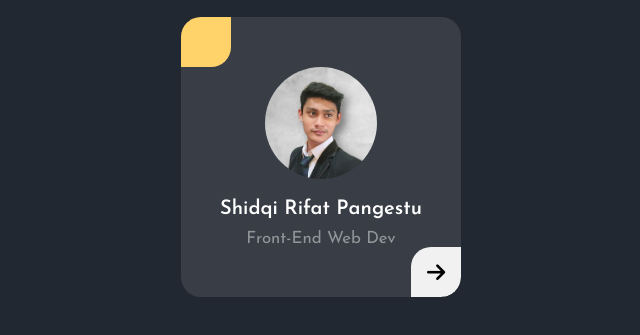
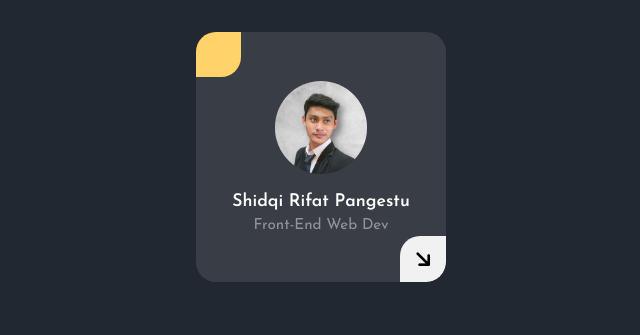
Before and after one commit to shidqirifat/profile-card, a plain HTML site: page index.html in a window 1280 px wide. Shown: the part 243-578 px from the top of the page, without its empty margins (319-959 px from the left). Drawn offline with Linux system fonts and the light colour scheme.

Commit message:
fix arrow and add icon email

```diff
--- a/index.html
+++ b/index.html
@@ -13,7 +13,9 @@
         <img class="profile-img" src="./img-profile.png" />
         <p class="profile-name">Shidqi Rifat Pangestu</p>
         <p class="profile-title">Front-End Web Dev</p>
-        <i class="fas fa-arrow-right arrow"></i>
+        <div class="arrow">
+          <i class="fas fa-arrow-right"></i>
+        </div>
       </div>
       <div class="skills-container">
         <p class="skill-title">Skills</p>
@@ -34,6 +36,9 @@
           <a target="_blank" href="https://www.instagram.com/shidqirifat19/"
             ><i class="fab fa-instagram"></i
           ></a>
+          <a href="mailto: rifatpangestu.com"
+            ><i class="fas fa-envelope"></i
+          ></a>
         </div>
         <i class="fas fa-times close"></i>
       </div>
--- a/style.css
+++ b/style.css
@@ -17,10 +17,8 @@ body {
 }
 .container {
   position: relative;
-  width: 100%;
-  max-width: 280px;
-  height: 100%;
-  max-height: 280px;
+  width: 250px;
+  height: 250px;
   background: #393e46;
   color: white;
   border-radius: 20px;
@@ -42,26 +40,27 @@ body {
   transition: all 0.5s;
 }
 .profile-img {
-  width: 40%;
+  width: 37%;
   border-radius: 50%;
 }
 .profile-name {
-  font-size: 1.25rem;
+  font-size: 1.1rem;
   font-weight: 600;
-  padding-top: 1.3rem;
-  padding-bottom: 0.7rem;
+  padding-top: 1.2rem;
+  padding-bottom: 0.5rem;
 }
 .profile-title {
-  font-size: 1.05rem;
+  font-size: 0.95rem;
   font-weight: 400;
   color: rgba(255, 255, 255, 0.45);
 }
-.container i:not(.socials i) {
+.container .arrow,
+.container .close {
   display: flex;
   justify-content: center;
   align-items: center;
-  width: 50px;
-  height: 50px;
+  width: 46px;
+  height: 46px;
   border-top-left-radius: 20px;
   border-bottom-right-radius: 20px;
   position: absolute;
@@ -74,6 +73,9 @@ body {
   transition: all 0.3s;
   cursor: pointer;
 }
+.arrow i {
+  transform: rotate(45deg);
+}
 .container i:not(.socials i):hover {
   background: white;
 }
@@ -82,7 +84,7 @@ body {
   flex-direction: column;
   justify-content: flex-start;
   align-items: flex-start;
-  gap: 30px;
+  gap: 1.3rem;
   padding: 40px 30px;
   right: 82%;
   bottom: 182%;
@@ -92,7 +94,7 @@ body {
   transition: all 0.5s;
   /* border: 2px solid #0f314d; */
 }
-.non-active {
+.profile-container.non-active {
   opacity: 0;
 }
 .active {
@@ -104,7 +106,7 @@ body {
   transform: rotate(0);
 }
 .skill-title {
-  font-size: 1.5rem;
+  font-size: 1.3rem;
   font-weight: 600;
 }
 .skills {
@@ -113,7 +115,7 @@ body {
 }
 .skill {
   display: inline-block;
-  font-size: 0.75rem;
+  font-size: 0.65rem;
   /* font-weight: 600; */
   width: max-content;
   padding: 0.5rem 0.9rem;
@@ -126,10 +128,11 @@ body {
 }
 .socials {
   display: grid;
-  grid-template-columns: repeat(3, minmax(max-content, 50px));
+  grid-template-columns: repeat(4, minmax(min-content, max-content));
+  gap: 1.3rem;
 }
 .socials i {
-  font-size: 1.4rem;
+  font-size: 1.3rem;
   color: rgba(34, 40, 49, 0.8);
 }
 .socials i:hover {
```
